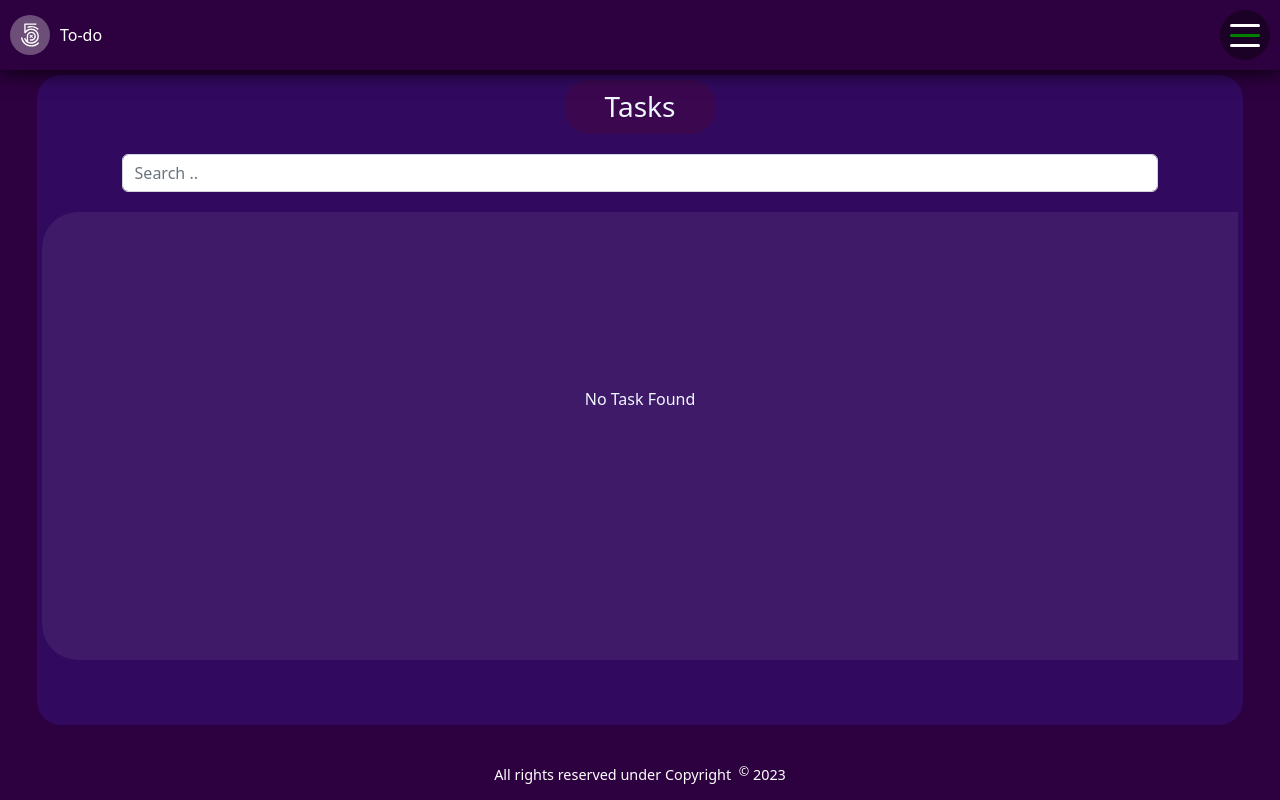
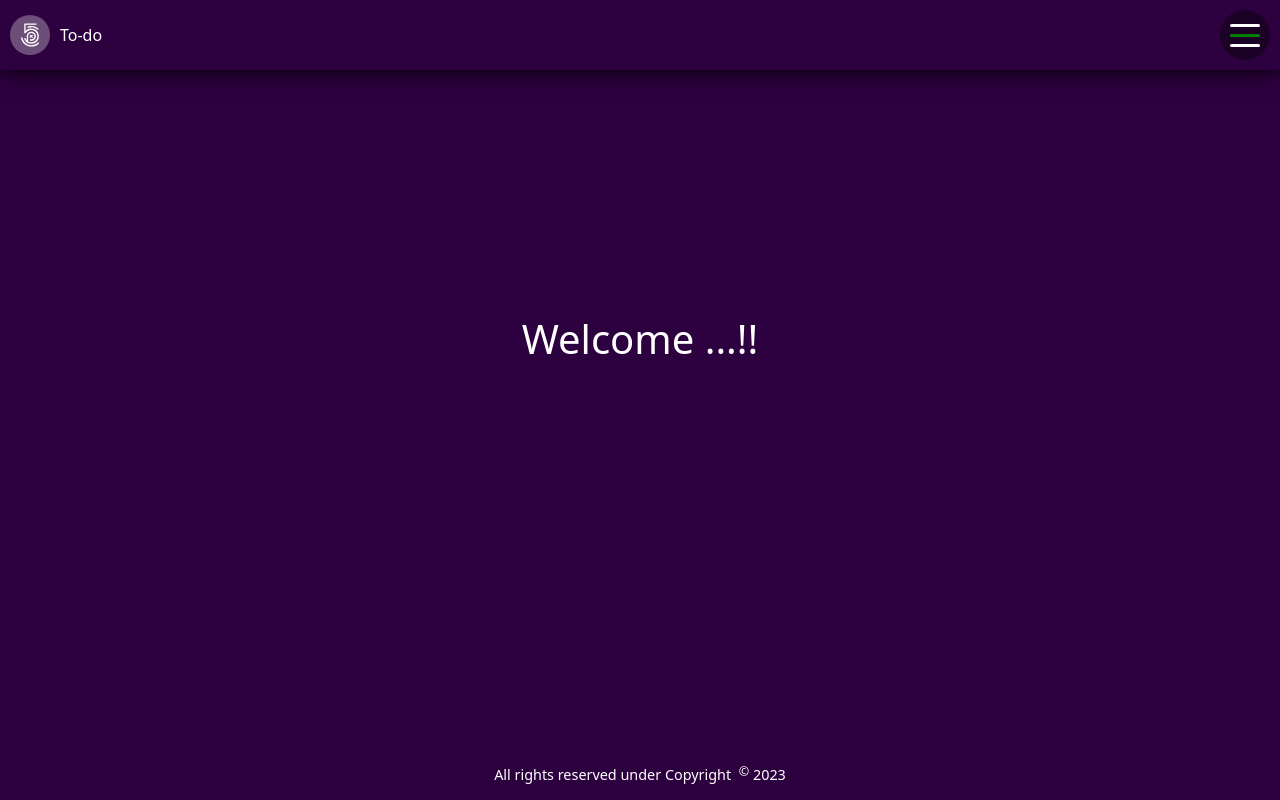
Before and after one commit to musabyasin99/todoapp, a React (Create React App) app: page / in a window 1280 px wide. Built offline with nearby package versions, Linux system fonts and the light colour scheme.

Commit message:
rootaddition

```diff
--- a/src/App.js
+++ b/src/App.js
@@ -27,7 +27,7 @@ function App() {
     const updatedList = tasklist.filter((task) => task.id !== id);
     setTasks(updatedList);
     localStorage.setItem("tasklist", JSON.stringify(updatedList));
-    history("");
+    history("/todoapp");
   };
   const handleSubmit = (e) => {
     e.preventDefault();
@@ -44,7 +44,7 @@ function App() {
     localStorage.setItem("tasklist", JSON.stringify(updatedList));
     setTitle("");
     setInfo("");
-    history("");
+    history("/todoapp");
   };
   return (
     <>
@@ -53,6 +53,20 @@ function App() {
         <Routes>
           <Route
             path="/"
+            element={
+              <h1
+                style={{
+                  color: "white",
+                  textAlign: "center",
+                  marginTop: "30vh",
+                }}
+              >
+                Welcome ...!!
+              </h1>
+            }
+          />
+          <Route
+            path="/todoapp"
             element={
               <TaskList
                 tasks={tasks}
--- a/src/components/Navigation/NavBar.js
+++ b/src/components/Navigation/NavBar.js
@@ -18,7 +18,7 @@ const NavBar = () => {
         className={sidebar ? "toggle active" : "toggle"}
       ></button>
       <ul className={sidebar ? "navList active" : "navList"}>
-        <Link to="/">
+        <Link to="/todoapp">
           <li className="navItem btn btn-danger" onClick={toggle}>
             <FaIcon.FaHome className="icon" />
           </li>
```
